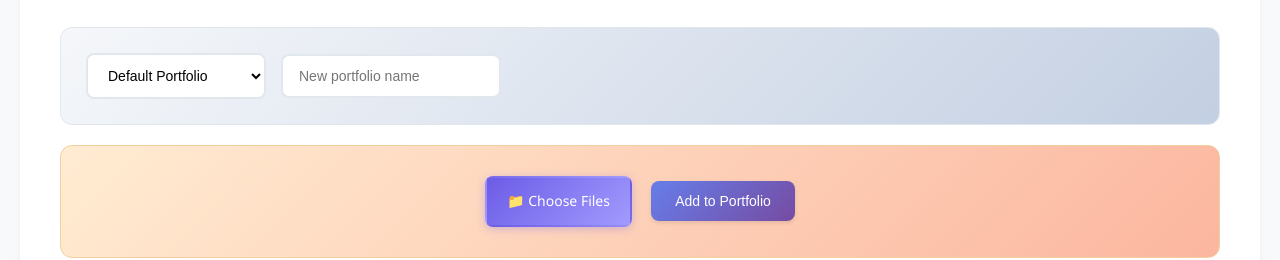
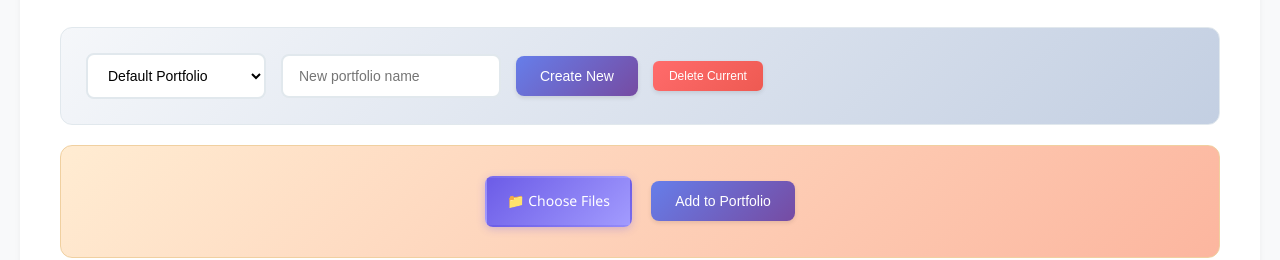
Before and after one commit to melchersajan-ux/booost, a plain HTML site: page index.html in a window 1280 px wide. Shown: the part 573-833 px from the top of the page. Drawn offline with Linux system fonts and the light colour scheme.

Commit message:
Add files via upload

```diff
--- a/index.html
+++ b/index.html
@@ -35,8 +35,8 @@
                         <option value="default">Default Portfolio</option>
                     </select>
                     <input type="text" id="newPortfolioName" placeholder="New portfolio name">
-                    <!-- <button onclick="createPortfolio()">Create New</button>
-                    <button onclick="deletePortfolio()" class="delete-btn">Delete Current</button> -->
+                    <button onclick="createPortfolio()">Create New</button>
+                    <button onclick="deletePortfolio()" class="delete-btn">Delete Current</button>
                 </div>
                 <div class="upload-section">
                     <div class="file-input-wrapper">
```
